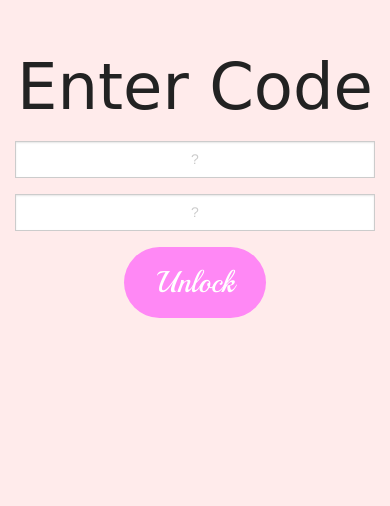
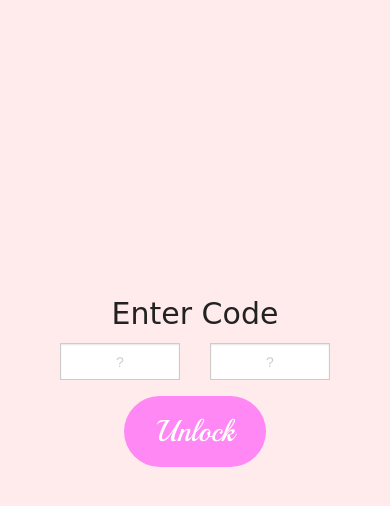
Before and after one commit to hoainamnv34/MyLove, a plain HTML site: page index.html in a window 390 px wide. Drawn offline with Linux system fonts and the light colour scheme.

Commit message:
update responive

```diff
--- a/css/style.css
+++ b/css/style.css
@@ -214,3 +214,27 @@ to   { -moz-transform: rotate(0deg) }
 
 
 }
+
+
+/* Use a media query to add a breakpoint at 800px: */
+@media screen and (max-width: 800px) {
+  .login-form {
+    margin-top: 250px;
+  }
+
+  .input{
+    width: 150px;
+  }
+
+  .row {
+    display: flex;
+    justify-content: center;  /* Căn giữa theo chiều ngang */
+    align-items: center;      /* Căn giữa theo chiều dọc */
+    height: 100%;              /* Đảm bảo chiều cao để căn giữa theo chiều dọc */
+  }
+
+  .row h2 {
+    font-size: 30px; /* Kích thước chữ nhỏ hơn khi trên điện thoại */
+  }
+
+}
--- a/index.html
+++ b/index.html
@@ -22,14 +22,14 @@
 		<div class="login-form">
 			<div class="row">
 				<div class="columns medium-12 text-center">
-					<h2>Enter Code</h2>
+					<h2 >Enter Code</h2>
 				</div>
 			</div>
 			<div class="row">
-				<div class="columns medium-offset-4 medium-2">
+				<div class="columns medium-offset-4 medium-2 input">
 					<input type="text" name="code[]" placeholder="?" maxlength="2" class="code text-center">
 				</div>
-				<div class="columns medium-2 end">
+				<div class="columns medium-2 end input">
 					<input type="text" name="code[]" placeholder="?" maxlength="2" class="code text-center">
 				</div>
 			</div>
```
Also changed, not shown: index2.html (+2 -1 lines), page2.html (+13 -1 lines).
